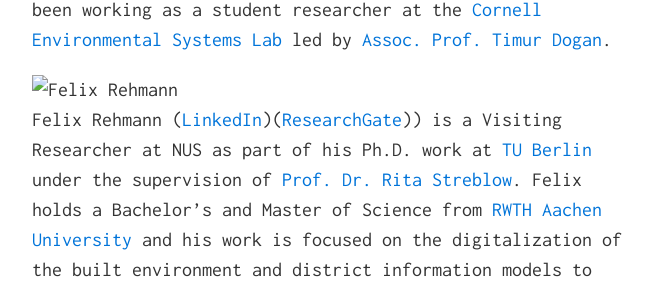
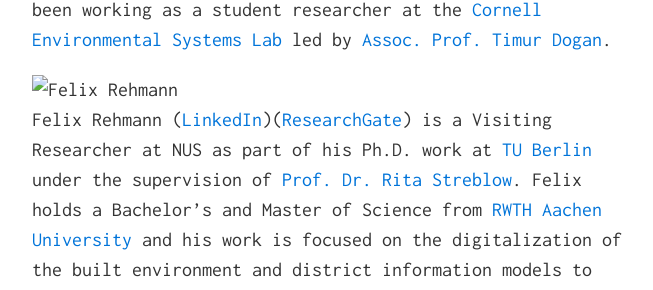
Before and after one commit to buds-lab/buds-lab.github.io, a Jekyll site: the page built from index.md, in a window 1280 px wide and 900 px high, scrolled down 6014 px. Shown: the part 151-441 px from the top of the window, without its empty margins (308-961 px from the left). Built offline with Jekyll 4.4.1, drawn with Linux system fonts in a browser that asks for light colours; part of the change alters nothing that is shown.

```diff
--- a/index.md
+++ b/index.md
@@ -91,7 +91,7 @@ Chun Fu ([ResearchGate](https://www.researchgate.net/profile/Chun_Fu5){:target="
 Desai Wang ([ResearchGate](https://www.researchgate.net/profile/Desai-Wang){:target="_blank"})([LinkedIn](https://www.linkedin.com/in/desaiwang/){:target="_blank"})([Website](http://desaiwang.com/){:target="_blank"}) will be a [U.S. Student Fulbright Scholar](https://www.cies.org/){:target="_blank"} at NUS in 2024-2025. She will be at the BUDS Lab studying the design of effective outdoor urban spaces. She is in the process of finishing a Bachelor's of Architecture from [Cornell University](https://aap.cornell.edu/academics/architecture){:target="_blank"} and has been working as a student researcher at the [Cornell Environmental Systems Lab](https://es.aap.cornell.edu/){:target="_blank"} led by [Assoc. Prof. Timur Dogan](https://aap.cornell.edu/people/timur-dogan){:target="_blank"}.
 
 ![Felix Rehmann](buds-lab.github.io/felix.png)
-Felix Rehmann ([LinkedIn](https://de.linkedin.com/in/felix-rehmann-5a15a117a){:target="_blank"})([ResearchGate](https://www.researchgate.net/profile/Felix-Rehmann){:target="_blank"})) is a Visiting Researcher at NUS as part of his Ph.D. work at [TU Berlin](https://www.tu.berlin/en/){:target="_blank"} under the supervision of [Prof. Dr. Rita Streblow](https://www.digital-future.berlin/ueber-uns/professorinnen/prof-dr-rita-streblow/){:target="_blank"}. Felix holds a Bachelor's and Master of Science from [RWTH Aachen University](https://www.rwth-aachen.de/go/id/a/?lidx=1){:target="_blank"} and his work is focused on the digitalization of the built environment and district information models to support planning and operation.
+Felix Rehmann ([LinkedIn](https://de.linkedin.com/in/felix-rehmann-5a15a117a){:target="_blank"})([ResearchGate](https://www.researchgate.net/profile/Felix-Rehmann){:target="_blank"}) is a Visiting Researcher at NUS as part of his Ph.D. work at [TU Berlin](https://www.tu.berlin/en/){:target="_blank"} under the supervision of [Prof. Dr. Rita Streblow](https://www.digital-future.berlin/ueber-uns/professorinnen/prof-dr-rita-streblow/){:target="_blank"}. Felix holds a Bachelor's and Master of Science from [RWTH Aachen University](https://www.rwth-aachen.de/go/id/a/?lidx=1){:target="_blank"} and his work is focused on the digitalization of the built environment and district information models to support planning and operation.
 
 ![Jean You](buds-lab.github.io/jean.jpg)
 Jean You ([LinkedIn](https://www.linkedin.com/in/jeanyou/){:target="_blank"})([Website](https://fcl.ethz.ch/people/researchers/jean-you.html){:target="_blank"}) is a Collaborator through her NUS Ph.D. work in the Sea-City Interface Project at the [ETH Zurich Future Cities Global Lab](https://fcl.ethz.ch/about-us.html){:target="_blank"} under the supervision of [Assoc. Prof. Rudi Stouffs](https://cde.nus.edu.sg/arch/staffs/rudi-stouffs-dr/){:target="_blank"}. Jean holds a Bachelor's of Architecture from [Cornell University](https://es.aap.cornell.edu/){:target="_blank"} and a Master of Architecture from [Harvard GSD](https://www.gsd.harvard.edu/){:target="_blank"}. She is interested in helping cities incorporate climate risks into spatial planning and design.
@@ -110,7 +110,7 @@ Synne Krekling Lien ([LinkedIn](https://www.linkedin.com/in/synne-krekling-lien-
 Vu Nguyen ([LinkedIn](https://www.linkedin.com/in/vu-nguyen-2b461b7a/){:target="_blank"}) is a Visiting Researcher at NUS as part of his Master Thesis work at the [ETH Z&uuml;rich](http://bit.ly/2nsD908){:target="_blank"} with co-supervisor [Prof. Dr. Konrad Schindler](https://prs.igp.ethz.ch/group/people/person-detail.schindler.html){:target="_blank"}. Vu holds a Bachelor's of Computer Science from the ETH Zurich and his work is focused on the convergence of IoT, spatial and imaging data in the built environment.
 
 ![Wenhao Zhang](buds-lab.github.io/wenhao.png)
-Wenhao Zhang ([Google Scholar](https://scholar.google.com/citations?&user=11jU6YIAAAAJ&view_op=list_works&gmla=AJ1KiT15x5zG5pwAi9ltAHo9xzvBLUt1nbL4_fvxGavo9erbICjtAB8INOcjJlwxJXgDYfPew7f24Dqt4LMuwEkA-3nX3oxYbttcTgCuugg){:target="_blank"})([Github](https://github.com/WENHA0ZHANG){:target="_blank"})([ResearchGate](https://www.researchgate.net/profile/Wenhao-Zhang-55){:target="_blank"})([LinkedIn](https://www.linkedin.com/in/wenhao-zhang-861490257/){:target="_blank"}) is a Ph.D. Researcher at NUS in the BUDS Lab. He holds a Bachelor of Engineering in Architectural Environment Engineering at the [University of Nottingham, Ningbo](https://www.nottingham.edu.cn/en/index.aspx){:target="_blank"} and a Master of Engineering from the [University College London](https://www.ucl.ac.uk/){:target="_blank"}. Wenhao is working on the application of reinforcement learning towards the improvement of sleep environments.
+Wenhao Zhang ([Website](https://wenha0zhang.github.io/){:target="_blank"})([Google Scholar](https://scholar.google.com/citations?&user=11jU6YIAAAAJ&view_op=list_works&gmla=AJ1KiT15x5zG5pwAi9ltAHo9xzvBLUt1nbL4_fvxGavo9erbICjtAB8INOcjJlwxJXgDYfPew7f24Dqt4LMuwEkA-3nX3oxYbttcTgCuugg){:target="_blank"})([Github](https://github.com/WENHA0ZHANG){:target="_blank"})([ResearchGate](https://www.researchgate.net/profile/Wenhao-Zhang-55){:target="_blank"})([LinkedIn](https://www.linkedin.com/in/wenhao-zhang-861490257/){:target="_blank"}) is a Ph.D. Researcher at NUS in the BUDS Lab. He holds a Bachelor of Engineering in Architectural Environment Engineering at the [University of Nottingham, Ningbo](https://www.nottingham.edu.cn/en/index.aspx){:target="_blank"} and a Master of Engineering from the [University College London](https://www.ucl.ac.uk/){:target="_blank"}. Wenhao is working on the application of reinforcement learning towards the improvement of sleep environments.
 
 ![Yi Ting Teo](buds-lab.github.io/yiting.png)
 Yi Ting Teo ([ResearchGate](https://www.researchgate.net/profile/Yi-Ting-Teo){:target="_blank"})([LinkedIn](https://www.linkedin.com/in/teo-yi-ting-61593496/){:target="_blank"}) is a Research Assistant and Project Manager in the [IDEAS Lab](https://ideaslab.io){:target="_blank"} and is collaborator of the BUDS Lab. She is a graduate of the [Infrastructure & Project Management (IPM) program at NUS](https://cde.nus.edu.sg/dbe/introduction-1-1/){:target="_blank"}. Yi Ting manages key parts of a project focused on mixed-mode ventilation innovation.
```
